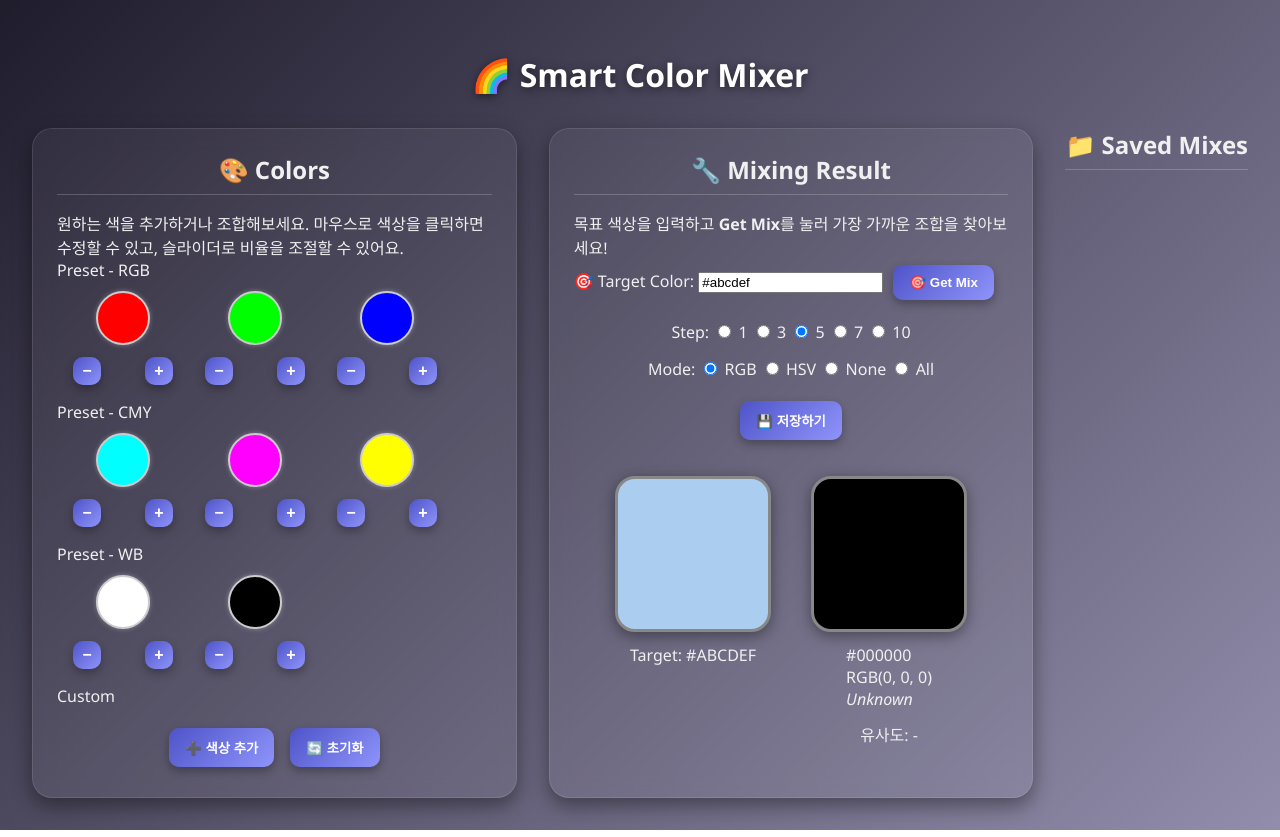
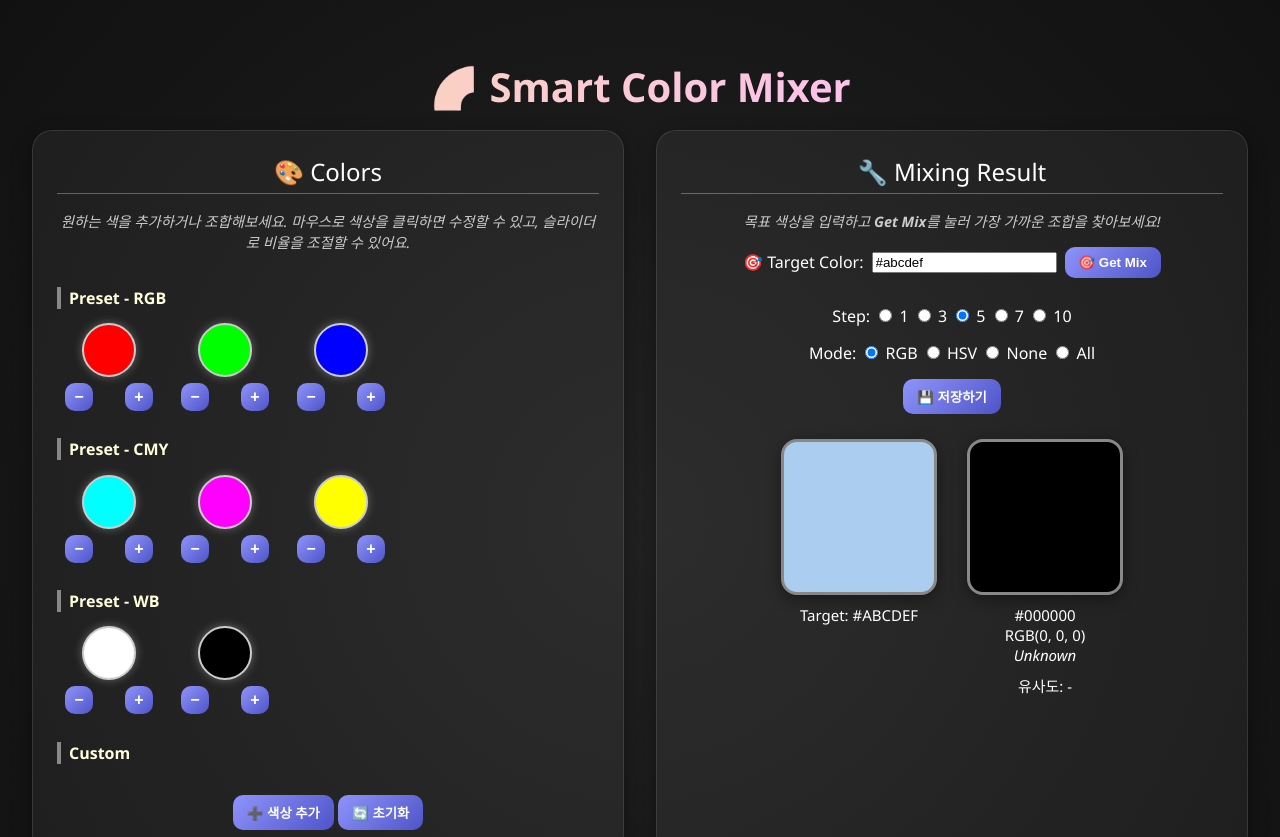
Before and after one commit to MFFbyLibertyForce/ColorMixer, a plain HTML site: page index.html in a window 1280 px wide. Shown: the top 837 px of the page. Drawn offline with Linux system fonts and the light colour scheme.

Commit message:
Update style.css

```diff
--- a/style.css
+++ b/style.css
@@ -1,112 +1,87 @@
 body {
-  background: linear-gradient(135deg, #1f1c2c, #928dab);
-  color: #f0f0f0;
-  font-family: 'Segoe UI', sans-serif;
   margin: 0;
   padding: 2rem;
-  min-height: 100vh;
-  box-sizing: border-box;
+  background: radial-gradient(circle at center, #222, #111);
+  font-family: 'Segoe UI', sans-serif;
+  color: #fff;
+  overflow-x: hidden;
 }
 
-h1 {
+.animated-title {
   text-align: center;
-  font-size: 2rem;
-  margin-bottom: 2rem;
-  color: #ffffff;
-  text-shadow: 0 2px 8px rgba(0, 0, 0, 0.5);
+  font-size: 2.5rem;
+  margin-bottom: 1rem;
+  background: linear-gradient(to right, #ff9a9e, #fad0c4, #fbc2eb, #a18cd1);
+  -webkit-background-clip: text;
+  -webkit-text-fill-color: transparent;
+  animation: pulse 2.5s infinite ease-in-out;
+}
+
+@keyframes pulse {
+  0% { transform: scale(1); }
+  50% { transform: scale(1.03); }
+  100% { transform: scale(1); }
 }
 
 .container {
   display: flex;
-  flex-direction: row;
   flex-wrap: wrap;
   gap: 2rem;
   justify-content: center;
 }
 
-.palette-section, .mixing-section {
-  flex: 1 1 400px;
+.palette-section,
+.mixing-section,
+.saved-section {
+  flex: 1 1 360px;
   padding: 1.5rem;
   border-radius: 20px;
   background: rgba(255, 255, 255, 0.05);
   box-shadow: 0 8px 20px rgba(0, 0, 0, 0.4);
-  backdrop-filter: blur(10px);
   border: 1px solid rgba(255, 255, 255, 0.1);
+  transition: all 0.3s ease-in-out;
+  display: flex;
+  flex-direction: column;
 }
 
 .section-title {
   font-size: 1.5rem;
-  font-weight: bold;
   margin-bottom: 1rem;
-  text-align: center;
-  border-bottom: 1px solid rgba(255, 255, 255, 0.2);
-  padding-bottom: 0.5rem;
-}
-
-.button-row {
-  margin-top: 15px;
+  border-bottom: 1px solid rgba(255, 255, 255, 0.3);
+  padding-bottom: 0.3rem;
   text-align: center;
 }
 
-button {
-  padding: 10px 16px;
-  background: linear-gradient(135deg, #4e54c8, #8f94fb);
-  color: white;
-  font-weight: bold;
-  border: none;
-  border-radius: 10px;
-  cursor: pointer;
-  margin: 6px;
-  box-shadow: 0 4px 10px rgba(0, 0, 0, 0.3);
-  transition: transform 0.1s ease;
+.usage-tip {
+  font-size: 0.9rem;
+  color: #ccc;
+  margin-bottom: 1rem;
+  text-align: center;
+  font-style: italic;
 }
 
-button:hover {
-  transform: translateY(-2px);
+.color-group-title {
+  font-weight: bold;
+  margin-top: 1.2rem;
+  margin-bottom: 0.4rem;
+  padding-left: 8px;
+  border-left: 4px solid #888;
+  color: #ffd;
 }
 
-.result-section {
+.color-group {
   display: flex;
-  justify-content: center;
-  gap: 40px;
-  align-items: flex-start;
-  margin-top: 30px;
   flex-wrap: wrap;
-}
-
-.color-box {
-  display: flex;
-  flex-direction: column;
-  align-items: center;
-}
-
-.result-box {
-  width: 150px;
-  height: 150px;
-  border-radius: 20px;
-  border: 3px solid #888;
-  box-shadow: 0 4px 15px rgba(0, 0, 0, 0.4);
-}
-
-.info {
-  margin-top: 12px;
-  font-size: 16px;
-  font-weight: 500;
-}
-
-.ratio-list {
-  font-size: 14px;
-  margin-top: 8px;
-  line-height: 1.6;
-  max-width: 300px;
-  text-align: left;
+  gap: 12px;
+  margin-bottom: 10px;
 }
 
 .color-circle {
   display: inline-flex;
   flex-direction: column;
   align-items: center;
-  margin: 10px;
+  margin: 8px;
+  transition: transform 0.3s ease;
 }
 
 .color-ball {
@@ -115,7 +90,12 @@ button:hover {
   border-radius: 50%;
   border: 2px solid #ccc;
   cursor: pointer;
-  box-shadow: 0 0 5px rgba(255, 255, 255, 0.3);
+  box-shadow: 0 0 10px rgba(255, 255, 255, 0.3);
+  transition: all 0.3s ease;
+}
+.color-ball:hover {
+  transform: scale(1.15);
+  box-shadow: 0 0 15px rgba(255, 255, 255, 0.5);
 }
 
 .counter-controls {
@@ -140,35 +120,128 @@ button:hover {
   font-weight: bold;
 }
 
-/* Modal */
-.modal {
-  position: fixed;
-  top: 0;
-  left: 0;
-  width: 100vw;
-  height: 100vh;
-  background: rgba(0,0,0,0.6);
+.delete-btn {
+  font-size: 14px;
+  color: #f88;
+  margin-top: 4px;
+  cursor: pointer;
+  user-select: none;
+  text-align: center;
+}
+.delete-btn:hover {
+  text-decoration: underline;
+}
+
+.button-row {
+  margin-top: 15px;
+  text-align: center;
+}
+
+.input-row {
+  display: flex;
+  flex-wrap: wrap;
+  gap: 8px;
+  align-items: center;
+  justify-content: center;
+  margin-bottom: 12px;
+}
+
+button {
+  padding: 8px 14px;
+  border-radius: 10px;
+  background: linear-gradient(135deg, #8f94fb, #4e54c8);
+  color: white;
+  font-weight: bold;
+  border: none;
+  cursor: pointer;
+  transition: all 0.2s ease-in-out;
+}
+
+button:hover {
+  transform: translateY(-2px);
+  box-shadow: 0 4px 8px rgba(0,0,0,0.3);
+}
+
+.result-section {
   display: flex;
   justify-content: center;
-  align-items: center;
-  z-index: 9999;
+  flex-wrap: wrap;
+  gap: 30px;
+  margin-top: 25px;
 }
 
-.modal-content {
-  background: #2a2a2a;
-  padding: 20px;
-  border-radius: 10px;
+.color-box {
   text-align: center;
-  color: white;
-  box-shadow: 0 0 20px black;
 }
 
-.modal-content input[type=text] {
-  width: 200px;
-  margin-bottom: 10px;
+.result-box {
+  width: 150px;
+  height: 150px;
+  border-radius: 16px;
+  border: 3px solid #888;
+  box-shadow: 0 4px 15px rgba(0, 0, 0, 0.4);
+  transition: background-color 0.6s ease;
+}
+
+.info {
+  margin-top: 10px;
+  font-size: 15px;
+  font-weight: 500;
+}
+
+.ratio-list {
+  font-size: 13px;
+  margin-top: 10px;
+  line-height: 1.6;
+}
+
+.saved-list {
+  margin-top: 15px;
+  display: flex;
+  flex-direction: column;
+  gap: 12px;
+  max-height: 100%;
+  overflow-y: auto;
+}
+
+.saved-item {
+  background: rgba(255, 255, 255, 0.08);
+  padding: 10px;
+  border-radius: 10px;
+  display: flex;
+  justify-content: space-between;
+  align-items: center;
+  gap: 10px;
+  flex-wrap: wrap;
+  transition: all 0.2s ease;
+}
+
+.saved-item:hover {
+  background: rgba(255, 255, 255, 0.15);
+}
+
+.saved-item button {
+  font-size: 12px;
+  padding: 6px 10px;
+  border-radius: 6px;
+}
+
+/* 추가 스타일 */
+.mix-preview {
+  width: 24px;
+  height: 24px;
+  border-radius: 4px;
+  border: 2px solid #fff;
+  box-shadow: 0 0 4px rgba(0,0,0,0.4);
+}
+
+.saved-name {
+  flex-grow: 1;
+  min-width: 100px;
   padding: 6px;
   border-radius: 6px;
-  border: none;
-  outline: none;
+  border: 1px solid #ccc;
   font-size: 14px;
+  background-color: rgba(255, 255, 255, 0.05);
+  color: white;
 }
```
